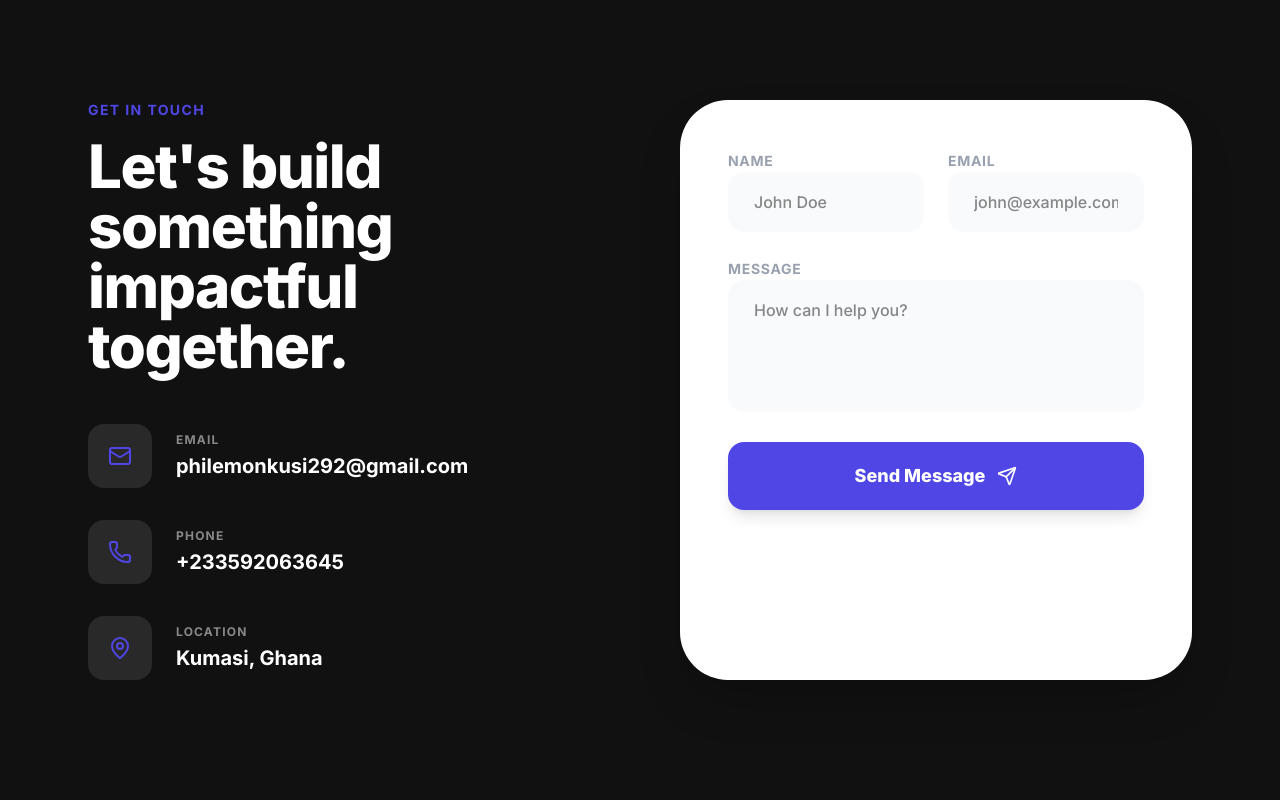
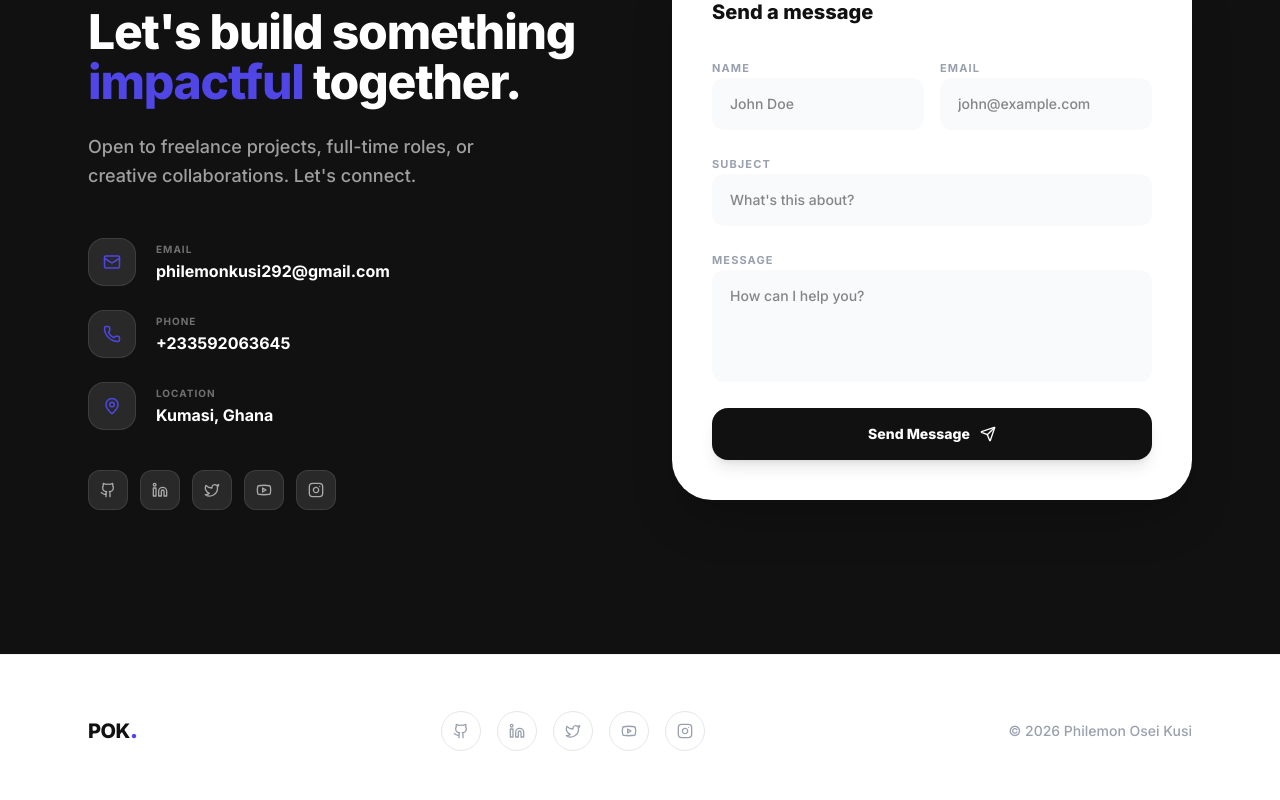
Before and after one commit to Philemon12421/Philemon-Portfolio, a React (Vite) app: page / in a window 1280 px wide. Shown: the part 5600-6400 px from the top of the page. Built offline with nearby package versions, Linux system fonts and the light colour scheme.

Commit message:
Update ProjectSections.tsx

```diff
--- a/src/components/ProjectSections.tsx
+++ b/src/components/ProjectSections.tsx
@@ -1,51 +1,84 @@
 import { motion } from 'motion/react';
 import { Section, SectionTitle } from './Section';
 import { projects, contactDetails } from '../data';
-import { ExternalLink, Mail, Phone, MapPin, Send } from 'lucide-react';
+import { ExternalLink, Mail, Phone, MapPin, Send, ArrowUpRight } from 'lucide-react';
 
 export const Projects = () => (
   <Section id="projects">
-    <SectionTitle subtitle="Portfolio" title="Latest works & digital creations." align="center" />
-    <div className="grid md:grid-cols-2 gap-8 mt-12">
+    <SectionTitle
+      subtitle="Portfolio"
+      title="Latest works & projects."
+      align="center"
+      desc="A selection of real-world applications built with care and attention to detail."
+    />
+    <div className="grid md:grid-cols-2 gap-6 mt-4">
       {projects.map((project, i) => (
         <motion.div
           key={project.title}
-          initial={{ opacity: 0, scale: 0.95 }}
-          whileInView={{ opacity: 1, scale: 1 }}
+          initial={{ opacity: 0, y: 24 }}
+          whileInView={{ opacity: 1, y: 0 }}
           viewport={{ once: true }}
           transition={{ delay: i * 0.1 }}
-          className="group relative overflow-hidden rounded-[3rem] bg-gray-100 aspect-[4/3]"
+          className="group relative overflow-hidden rounded-[2.5rem] bg-gray-100 aspect-[16/10] cursor-pointer"
         >
+          {/* Project Image */}
           <img
             src={project.image}
             alt={project.title}
             onError={(e) => {
-              const target = e.target as HTMLImageElement;
-              target.src = `https://picsum.photos/seed/${project.title}/800/600`;
+              const t = e.target as HTMLImageElement;
+              t.src = `https://picsum.photos/seed/${project.title}/800/500`;
             }}
-            className="w-full h-full object-cover transition-transform duration-700 group-hover:scale-110"
+            className="w-full h-full object-cover transition-transform duration-700 group-hover:scale-105"
             referrerPolicy="no-referrer"
           />
-          <div className="absolute inset-0 bg-gradient-to-t from-brand/90 via-brand/40 to-transparent opacity-0 group-hover:opacity-100 transition-opacity duration-500 flex flex-col justify-end p-10">
-            <div className="flex justify-between items-start mb-2">
-              <span className="text-accent font-bold text-sm uppercase tracking-widest">{project.category}</span>
-              {'inProgress' in project && project.inProgress && (
-                <span className="bg-white/20 backdrop-blur-md text-white text-[10px] font-black px-2 py-1 rounded-md uppercase tracking-tighter">
+
+          {/* Hover Overlay */}
+          <div className="absolute inset-0 bg-gradient-to-t from-brand/95 via-brand/60 to-brand/10 opacity-0 group-hover:opacity-100 transition-opacity duration-400 flex flex-col justify-end p-8">
+            {/* Tags */}
+            <div className="flex gap-2 mb-3 flex-wrap">
+              {project.tags.map(tag => (
+                <span key={tag} className="px-2.5 py-1 bg-white/15 backdrop-blur-sm rounded-lg text-white/80 text-[10px] font-bold uppercase tracking-wide">
+                  {tag}
+                </span>
+              ))}
+              {project.inProgress && (
+                <span className="px-2.5 py-1 bg-accent/90 rounded-lg text-white text-[10px] font-black uppercase tracking-wide">
                   In Progress
                 </span>
               )}
             </div>
-            <h3 className="text-3xl font-bold text-white mb-6 leading-tight">{project.title}</h3>
+
+            <span className="text-accent font-bold text-xs uppercase tracking-widest mb-1">{project.category}</span>
+            <h3 className="text-2xl font-black text-white mb-2 leading-tight">{project.title}</h3>
+            <p className="text-white/70 text-sm font-medium mb-5 leading-relaxed">{project.description}</p>
+
             <a
               href={project.link}
               target="_blank"
               rel="noopener noreferrer"
-              className="flex items-center gap-2 text-white font-bold w-fit border-b-2 border-white pb-1 group/btn transition-all hover:text-accent hover:border-accent"
+              className="flex items-center gap-2 text-white font-bold text-sm w-fit group/btn hover:text-accent transition-colors"
+              onClick={(e) => e.stopPropagation()}
             >
-              View Project
-              <ExternalLink size={18} className="transition-transform group-hover/btn:translate-x-1 group-hover/btn:-translate-y-1" />
+              View Live Project
+              <ArrowUpRight
+                size={16}
+                className="transition-transform group-hover/btn:translate-x-0.5 group-hover/btn:-translate-y-0.5"
+              />
             </a>
           </div>
+
+          {/* Always-visible label (top-left) */}
+          <div className="absolute top-5 left-5 bg-white/90 backdrop-blur-sm px-4 py-2 rounded-full shadow-sm group-hover:opacity-0 transition-opacity duration-300">
+            <span className="text-xs font-bold text-brand">{project.title}</span>
+          </div>
+
+          {/* In-progress badge always visible */}
+          {project.inProgress && (
+            <div className="absolute top-5 right-5 bg-accent px-3 py-1.5 rounded-full group-hover:opacity-0 transition-opacity">
+              <span className="text-[10px] font-black text-white uppercase tracking-wide">In Progress</span>
+            </div>
+          )}
         </motion.div>
       ))}
     </div>
@@ -55,112 +88,174 @@ export const Projects = () => (
 export const Contact = () => {
   return (
     <Section id="contact" className="bg-brand text-white">
-      <div className="grid lg:grid-cols-2 gap-20">
+      <div className="grid lg:grid-cols-2 gap-16 items-start">
+        {/* Left */}
         <div>
-          <span className="text-accent font-bold tracking-widest uppercase text-sm mb-4 block">Get in touch</span>
-          <h2 className="text-5xl md:text-6xl font-black mb-12 tracking-tight">Let's build something impactful together.</h2>
+          <motion.span
+            initial={{ opacity: 0, y: 10 }}
+            whileInView={{ opacity: 1, y: 0 }}
+            viewport={{ once: true }}
+            className="inline-flex items-center gap-2 text-xs font-bold text-accent uppercase tracking-[0.2em] mb-6"
+          >
+            <span className="block w-6 h-px bg-accent" />
+            Get in touch
+          </motion.span>
 
-          <div className="space-y-8">
-            <div className="flex items-center gap-6">
-              <div className="w-16 h-16 rounded-2xl bg-white/10 flex items-center justify-center">
-                <Mail className="text-accent" />
-              </div>
-              <div>
-                <p className="text-white/50 font-bold uppercase text-xs tracking-widest mb-1">Email</p>
-                <a href={`mailto:${contactDetails.email}`} className="text-xl font-bold hover:text-accent transition-colors">
-                  {contactDetails.email}
-                </a>
-              </div>
-            </div>
-
-            <div className="flex items-center gap-6">
-              <div className="w-16 h-16 rounded-2xl bg-white/10 flex items-center justify-center">
-                <Phone className="text-accent" />
-              </div>
-              <div>
-                <p className="text-white/50 font-bold uppercase text-xs tracking-widest mb-1">Phone</p>
-                <a href={`tel:${contactDetails.phone}`} className="text-xl font-bold hover:text-accent transition-colors">
-                  {contactDetails.phone}
-                </a>
-              </div>
-            </div>
-
-            <div className="flex items-center gap-6">
-              <div className="w-16 h-16 rounded-2xl bg-white/10 flex items-center justify-center">
-                <MapPin className="text-accent" />
-              </div>
-              <div>
-                <p className="text-white/50 font-bold uppercase text-xs tracking-widest mb-1">Location</p>
-                <p className="text-xl font-bold">{contactDetails.location}</p>
-              </div>
-            </div>
-          </div>
-        </div>
-
-        <motion.div
+          <motion.h2
             initial={{ opacity: 0, y: 20 }}
             whileInView={{ opacity: 1, y: 0 }}
             viewport={{ once: true }}
-          className="bg-white rounded-[3rem] p-10 md:p-12 text-brand shadow-2xl"
+            transition={{ delay: 0.1 }}
+            className="text-4xl md:text-5xl font-black tracking-tight leading-[1.05] mb-6"
           >
-          <form className="space-y-6" onSubmit={(e) => e.preventDefault()}>
-            <div className="grid grid-cols-2 gap-6">
-              <div className="space-y-2">
-                <label className="text-sm font-bold uppercase tracking-wider text-gray-400">Name</label>
+            Let's build something{' '}
+            <span className="text-accent">impactful</span> together.
+          </motion.h2>
+
+          <motion.p
+            initial={{ opacity: 0 }}
+            whileInView={{ opacity: 1 }}
+            viewport={{ once: true }}
+            transition={{ delay: 0.2 }}
+            className="text-white/60 font-medium text-lg mb-12 max-w-md leading-relaxed"
+          >
+            Open to freelance projects, full-time roles, or creative collaborations. Let's connect.
+          </motion.p>
+
+          <div className="space-y-6">
+            {[
+              { icon: Mail, label: "Email", value: contactDetails.email, href: `mailto:${contactDetails.email}` },
+              { icon: Phone, label: "Phone", value: contactDetails.phone, href: `tel:${contactDetails.phone}` },
+              { icon: MapPin, label: "Location", value: contactDetails.location, href: null },
+            ].map(({ icon: Icon, label, value, href }, i) => (
+              <motion.div
+                key={label}
+                initial={{ opacity: 0, x: -16 }}
+                whileInView={{ opacity: 1, x: 0 }}
+                viewport={{ once: true }}
+                transition={{ delay: i * 0.1 + 0.3 }}
+                className="flex items-center gap-5"
+              >
+                <div className="w-12 h-12 rounded-2xl bg-white/10 border border-white/10 flex items-center justify-center flex-shrink-0">
+                  <Icon className="text-accent" size={18} />
+                </div>
+                <div>
+                  <p className="text-white/40 font-bold uppercase text-[10px] tracking-widest mb-0.5">{label}</p>
+                  {href ? (
+                    <a href={href} className="text-base font-bold text-white hover:text-accent transition-colors">
+                      {value}
+                    </a>
+                  ) : (
+                    <p className="text-base font-bold text-white">{value}</p>
+                  )}
+                </div>
+              </motion.div>
+            ))}
+          </div>
+
+          {/* Socials */}
+          <motion.div
+            initial={{ opacity: 0, y: 10 }}
+            whileInView={{ opacity: 1, y: 0 }}
+            viewport={{ once: true }}
+            transition={{ delay: 0.6 }}
+            className="flex gap-3 mt-10"
+          >
+            {contactDetails.socials.map((s) => (
+              <a
+                key={s.name}
+                href={s.href}
+                target="_blank"
+                rel="noopener noreferrer"
+                aria-label={s.name}
+                className="w-10 h-10 rounded-xl bg-white/10 border border-white/10 flex items-center justify-center text-white/60 hover:text-accent hover:bg-white/15 hover:border-accent/40 transition-all duration-200"
+              >
+                <s.icon size={16} />
+              </a>
+            ))}
+          </motion.div>
+        </div>
+
+        {/* Right: Contact Form */}
+        <motion.div
+          initial={{ opacity: 0, y: 24 }}
+          whileInView={{ opacity: 1, y: 0 }}
+          viewport={{ once: true }}
+          transition={{ delay: 0.2 }}
+          className="bg-white rounded-[2.5rem] p-8 md:p-10 text-brand shadow-2xl"
+        >
+          <h3 className="text-xl font-black mb-7">Send a message</h3>
+          <form className="space-y-5" onSubmit={(e) => e.preventDefault()}>
+            <div className="grid grid-cols-2 gap-4">
+              {[
+                { label: "Name", type: "text", placeholder: "John Doe" },
+                { label: "Email", type: "email", placeholder: "john@example.com" },
+              ].map(({ label, type, placeholder }) => (
+                <div key={label} className="space-y-1.5">
+                  <label className="text-[11px] font-bold uppercase tracking-widest text-gray-400">{label}</label>
+                  <input
+                    type={type}
+                    placeholder={placeholder}
+                    className="w-full px-4 py-3.5 bg-gray-50 rounded-xl border-2 border-transparent focus:border-accent focus:bg-white outline-none transition-all text-sm font-medium"
+                  />
+                </div>
+              ))}
+            </div>
+            <div className="space-y-1.5">
+              <label className="text-[11px] font-bold uppercase tracking-widest text-gray-400">Subject</label>
               <input
                 type="text"
-                  placeholder="John Doe"
-                  className="w-full px-6 py-4 bg-gray-50 rounded-2xl border-2 border-transparent focus:border-accent focus:bg-white outline-none transition-all font-medium"
+                placeholder="What's this about?"
+                className="w-full px-4 py-3.5 bg-gray-50 rounded-xl border-2 border-transparent focus:border-accent focus:bg-white outline-none transition-all text-sm font-medium"
               />
             </div>
-              <div className="space-y-2">
-                <label className="text-sm font-bold uppercase tracking-wider text-gray-400">Email</label>
-                <input
-                  type="email"
-                  placeholder="john@example.com"
-                  className="w-full px-6 py-4 bg-gray-50 rounded-2xl border-2 border-transparent focus:border-accent focus:bg-white outline-none transition-all font-medium"
-                />
-              </div>
-            </div>
-            <div className="space-y-2">
-              <label className="text-sm font-bold uppercase tracking-wider text-gray-400">Message</label>
+            <div className="space-y-1.5">
+              <label className="text-[11px] font-bold uppercase tracking-widest text-gray-400">Message</label>
               <textarea
                 rows={4}
                 placeholder="How can I help you?"
-                className="w-full px-6 py-4 bg-gray-50 rounded-2xl border-2 border-transparent focus:border-accent focus:bg-white outline-none transition-all font-medium resize-none"
-              ></textarea>
+                className="w-full px-4 py-3.5 bg-gray-50 rounded-xl border-2 border-transparent focus:border-accent focus:bg-white outline-none transition-all text-sm font-medium resize-none"
+              />
             </div>
-            <button className="w-full py-5 bg-accent text-white rounded-2xl font-black text-lg flex items-center justify-center gap-3 hover:bg-accent/90 transition-all shadow-lg active:scale-[0.98]">
+            <button
+              type="submit"
+              className="w-full py-4 bg-brand text-white rounded-2xl font-black text-sm flex items-center justify-center gap-2.5 hover:bg-brand/90 transition-all shadow-lg active:scale-[0.98]"
+            >
               Send Message
-              <Send size={20} />
+              <Send size={16} />
             </button>
           </form>
         </motion.div>
       </div>
     </Section>
-  )
+  );
 };
 
 export const Footer = () => (
-    <footer className="py-20 border-t border-gray-100">
-        <div className="container mx-auto px-6 text-center">
-            <div className="mb-8">
-                <span className="text-2xl font-black tracking-tighter text-brand">Philemon Osei Kusi<span className="text-accent underline">.</span></span>
-            </div>
-            <div className="flex justify-center gap-6 mb-12">
+  <footer className="py-14 border-t border-gray-100">
+    <div className="container mx-auto px-6 max-w-6xl">
+      <div className="flex flex-col md:flex-row justify-between items-center gap-6">
+        <span className="text-xl font-black tracking-tight text-brand">
+          POK<span className="text-accent text-2xl leading-none">.</span>
+        </span>
+        <div className="flex gap-4">
           {contactDetails.socials.map((social) => (
             <a
               key={social.name}
               href={social.href}
-                        className="w-12 h-12 rounded-full border border-gray-200 flex items-center justify-center text-gray-400 hover:text-accent hover:border-accent transition-all hover:-translate-y-1"
+              target="_blank"
+              rel="noopener noreferrer"
+              aria-label={social.name}
+              className="w-10 h-10 rounded-full border border-gray-200 flex items-center justify-center text-gray-400 hover:text-accent hover:border-accent/40 transition-all duration-200 hover:-translate-y-0.5"
             >
-                        <social.icon size={20} />
+              <social.icon size={16} />
             </a>
           ))}
         </div>
-            <p className="text-gray-400 font-medium italic">
-                © {new Date().getFullYear()} Philemon Osei Kusi. Crafted with passion and technology.
+        <p className="text-sm text-gray-400 font-medium">
+          © {new Date().getFullYear()} Philemon Osei Kusi
         </p>
+      </div>
     </div>
   </footer>
 );
```
Lines whose indentation alone changed are shown as unchanged.
